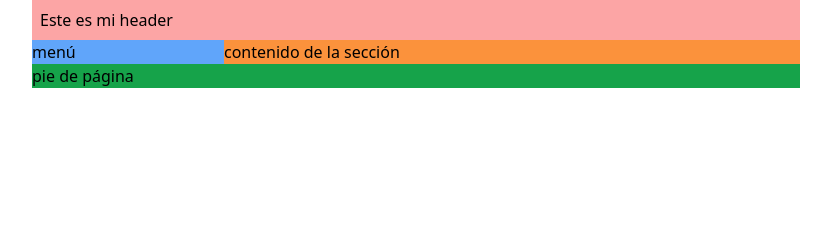
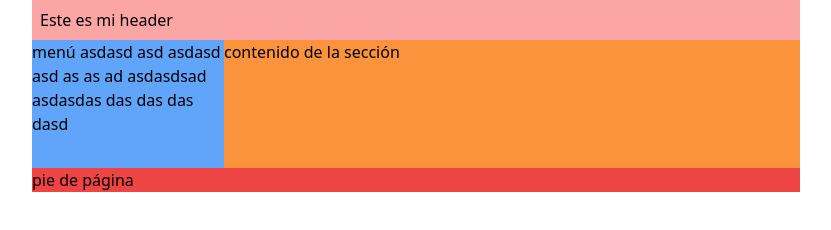
Before and after one commit to CatedrasUFPSO/tailwindProject, a website: page src/index.html in a window 1280 px wide. Shown: the whole page, without its empty margins (224-1055 px from the left). Drawn offline with nearby package versions, Linux system fonts and the light colour scheme; files that its build step writes are made by us from their sources.

Commit message:
Estructura GRid Tailwind

```diff
--- a/src/index.html
+++ b/src/index.html
@@ -9,19 +9,21 @@
 </head>
 
 <body>
-  <div class="mx-auto bg-green-600 max-w-3xl container">
-    <header class="p-2 h-10 bg-red-300">
+  <div class="grid grid-cols-4 mx-auto bg-green-600 max-w-3xl container">
+    <header class="col-span-4 p-2 h-10 bg-red-300">
       Este es mi header
     </header>
-    <section class="flex bg-purple-400">
-      <nav class="w-1/4 bg-blue-400">
-        menú
-      </nav>
-      <article class="w-3/4 bg-orange-400">
-        contenido de la sección
-      </article>
-    </section>
-    <footer>
+
+    <nav class="h-32 bg-blue-400">
+      menú asdasd
+      asd
+      asdasd asd as as ad asdasdsad  asdasdas das das das dasd
+    </nav>
+    <article class="col-span-3 bg-orange-400">
+      contenido de la sección
+    </article>
+
+    <footer class="col-span-4 bg-red-500">
       pie de página
     </footer>
   </div>
```
